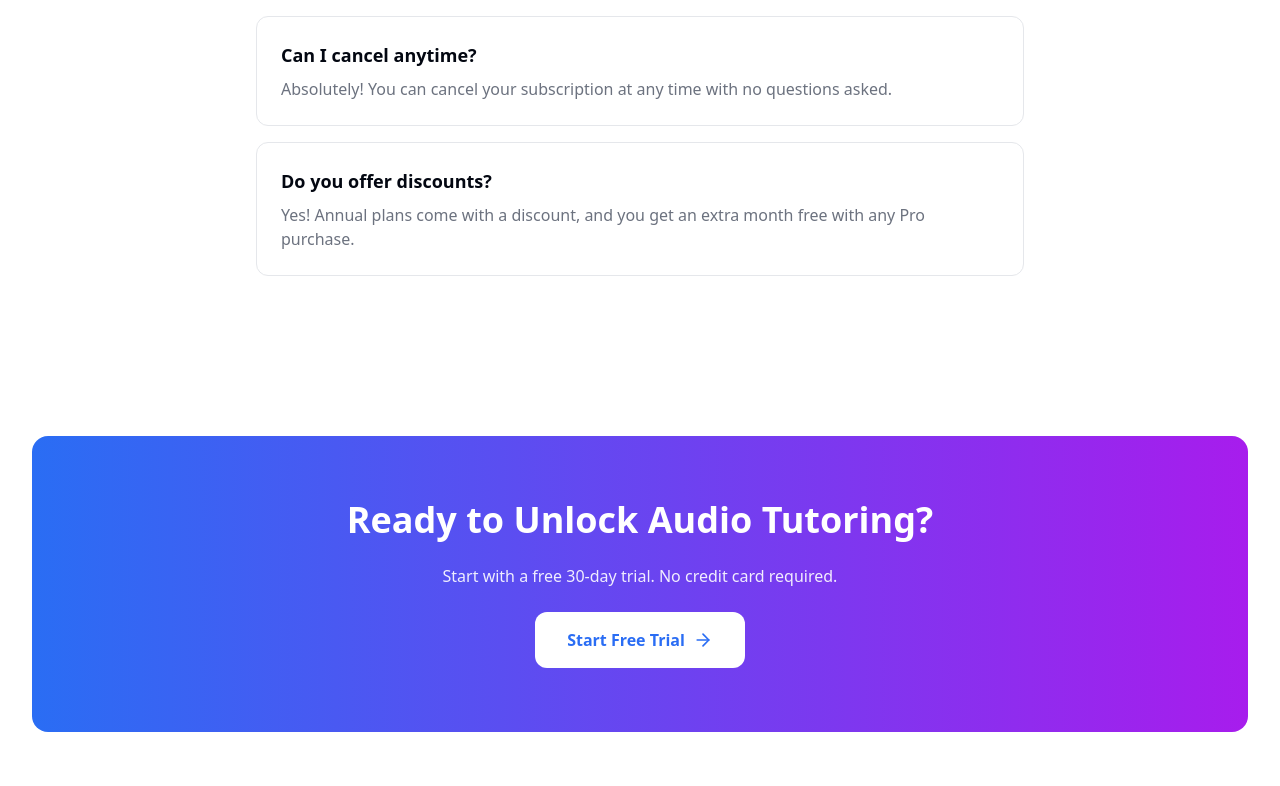
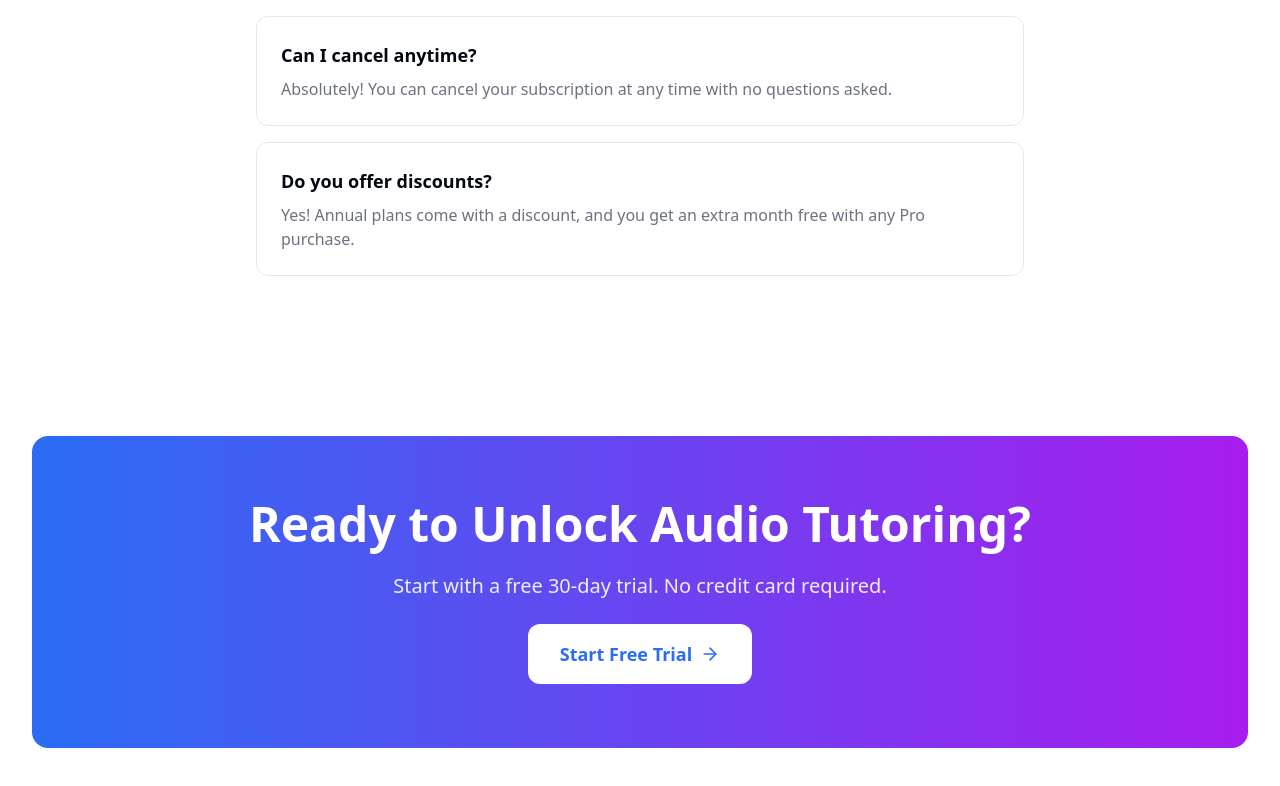
Before and after one commit to batefour/MINDSPERO, a React (Vite) app: page /pricing in a window 1280 px wide. Shown: the part 1522-2308 px from the top of the page. Built offline with nearby package versions, Linux system fonts and the light colour scheme.

Commit message:
Optimize CTA section text sizes
cgen-091970f82ff94b97b3c17d7e2cf7f049

```diff
--- a/client/pages/Pricing.tsx
+++ b/client/pages/Pricing.tsx
@@ -226,15 +226,15 @@ export default function Pricing() {
       {/* CTA Section */}
       <section className="max-w-7xl mx-auto px-4 sm:px-6 lg:px-8 py-20">
         <div className="bg-gradient-to-r from-primary to-secondary rounded-2xl p-12 md:p-16 text-center space-y-6">
-          <h2 className="text-3xl md:text-4xl font-bold text-primary-foreground">
+          <h2 className="text-4xl md:text-5xl font-bold text-primary-foreground">
             Ready to Unlock Audio Tutoring?
           </h2>
-          <p className="text-primary-foreground/90 max-w-2xl mx-auto">
+          <p className="text-primary-foreground/90 max-w-2xl mx-auto text-xl">
             Start with a free 30-day trial. No credit card required.
           </p>
           <Link
             to="/register"
-            className="inline-flex items-center justify-center px-8 py-4 bg-primary-foreground text-primary rounded-lg hover:opacity-90 transition font-bold"
+            className="inline-flex items-center justify-center px-8 py-4 bg-primary-foreground text-primary rounded-lg hover:opacity-90 transition font-bold text-lg"
           >
             Start Free Trial
             <ArrowRight className="w-5 h-5 ml-2" />
```
